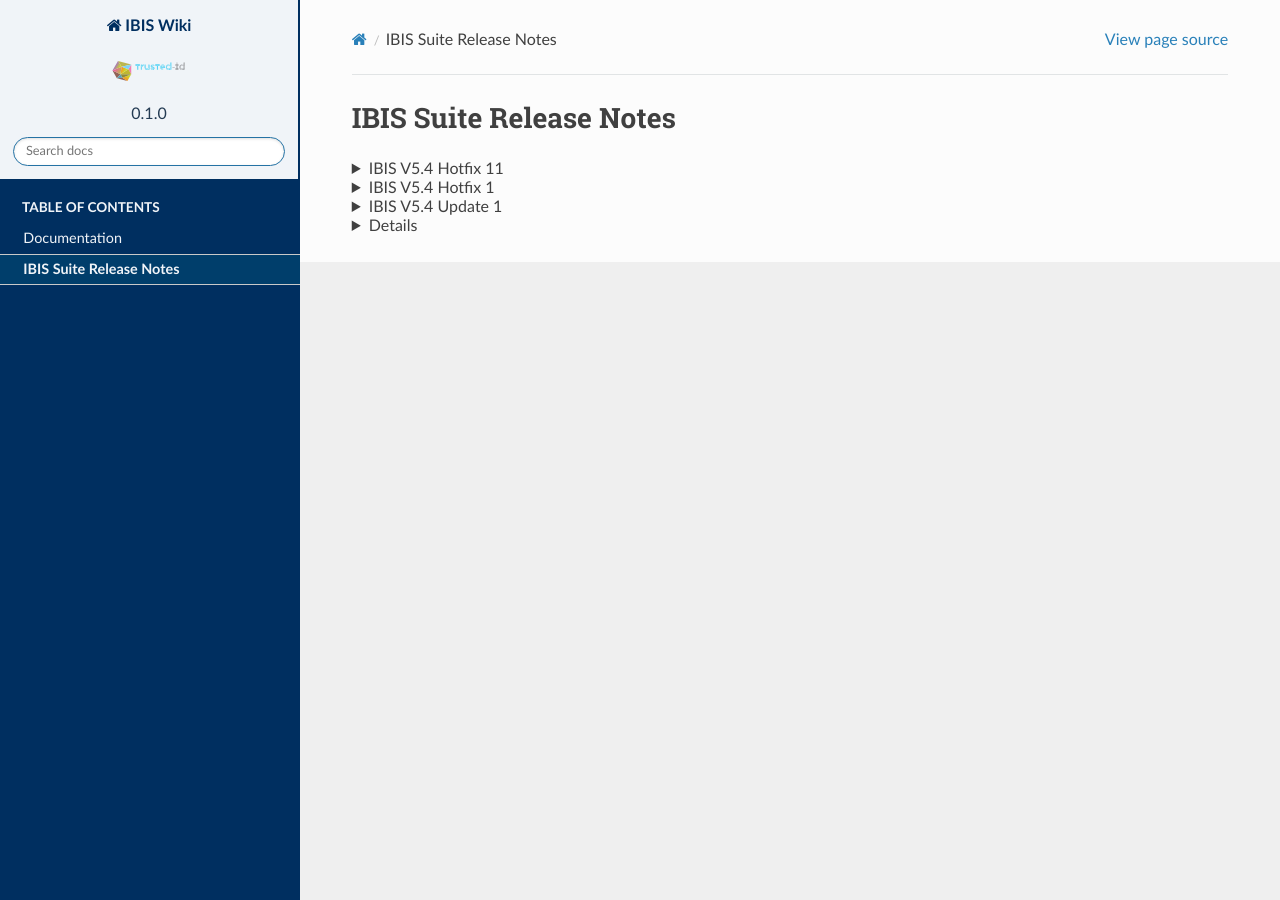
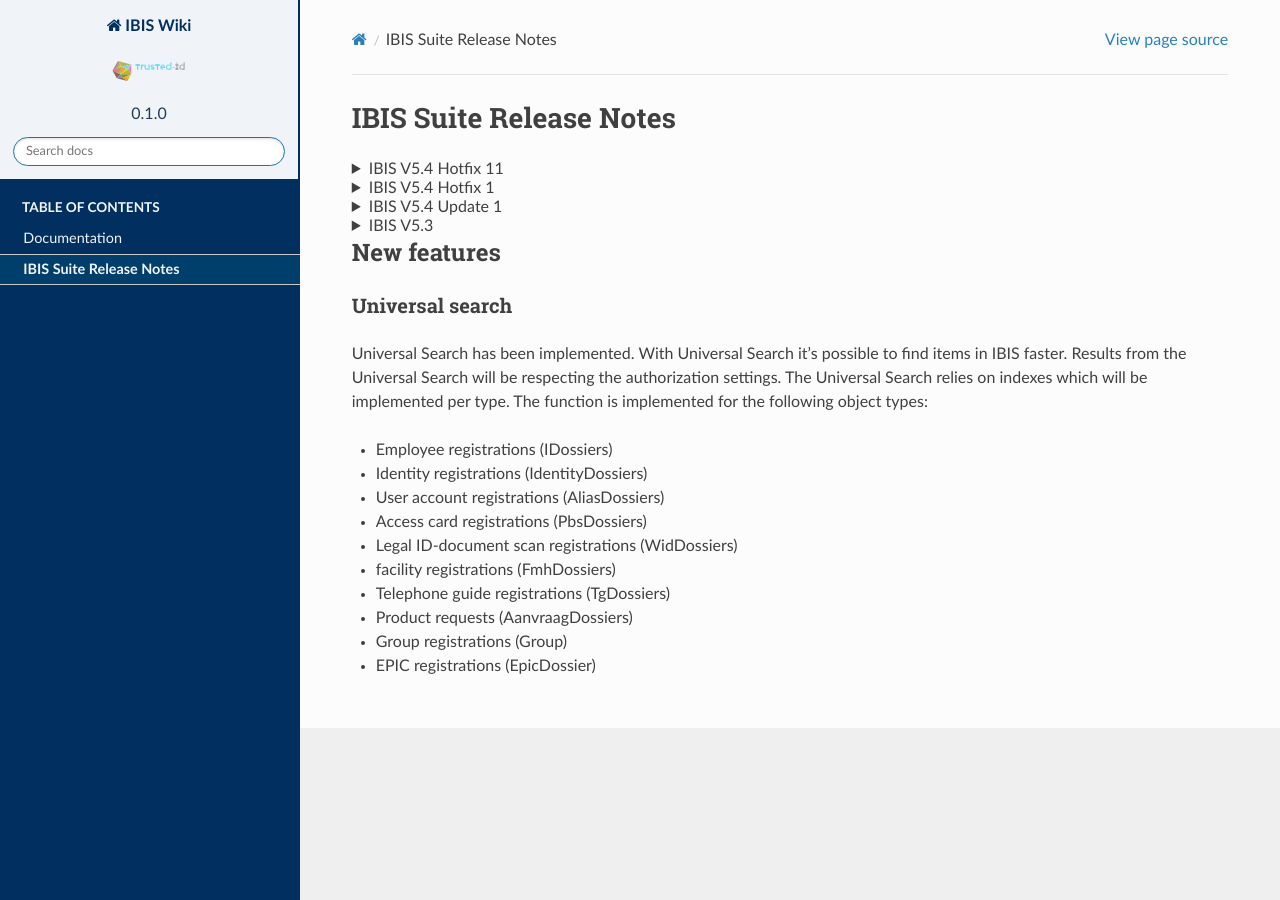
Before and after one commit to Raoulorlando/rtd-tutorial, a Sphinx documentation site: the page built from docs/source/Release_Notes/Release_Notes.md, in a window 1280 px wide. Built offline with Sphinx 7.4.7 and the Read the Docs theme 2.0.0, drawn with Linux system fonts in a browser that asks for light colours; nearby versions of some CDN libraries; some web fonts are replaced; library files that are not in the unit come from our copies; pages that are not in the unit, such as notebooks, are missing from menus.

Commit message:
added universal search with new features heading

```diff
--- a/docs/source/Release_Notes/Release_Notes.md
+++ b/docs/source/Release_Notes/Release_Notes.md
@@ -369,5 +369,28 @@
 
 </details>
 <details>
-TEST
+<summary>IBIS V5.3</summary>
+
+## New features
+
+
+### Universal search
+
+Universal Search has been implemented. With Universal Search it's
+possible to find items in IBIS faster. Results from the Universal Search
+will be respecting the authorization settings.
+The Universal Search relies on indexes which will be implemented per
+type.
+The function is implemented for the following object types:
+
+- Employee registrations (IDossiers)
+- Identity registrations (IdentityDossiers)
+- User account registrations (AliasDossiers)
+- Access card registrations (PbsDossiers)
+- Legal ID-document scan registrations (WidDossiers)
+- facility registrations (FmhDossiers)
+- Telephone guide registrations (TgDossiers)
+- Product requests (AanvraagDossiers)
+- Group registrations (Group)
+- EPIC registrations (EpicDossier)
 </details>
```
